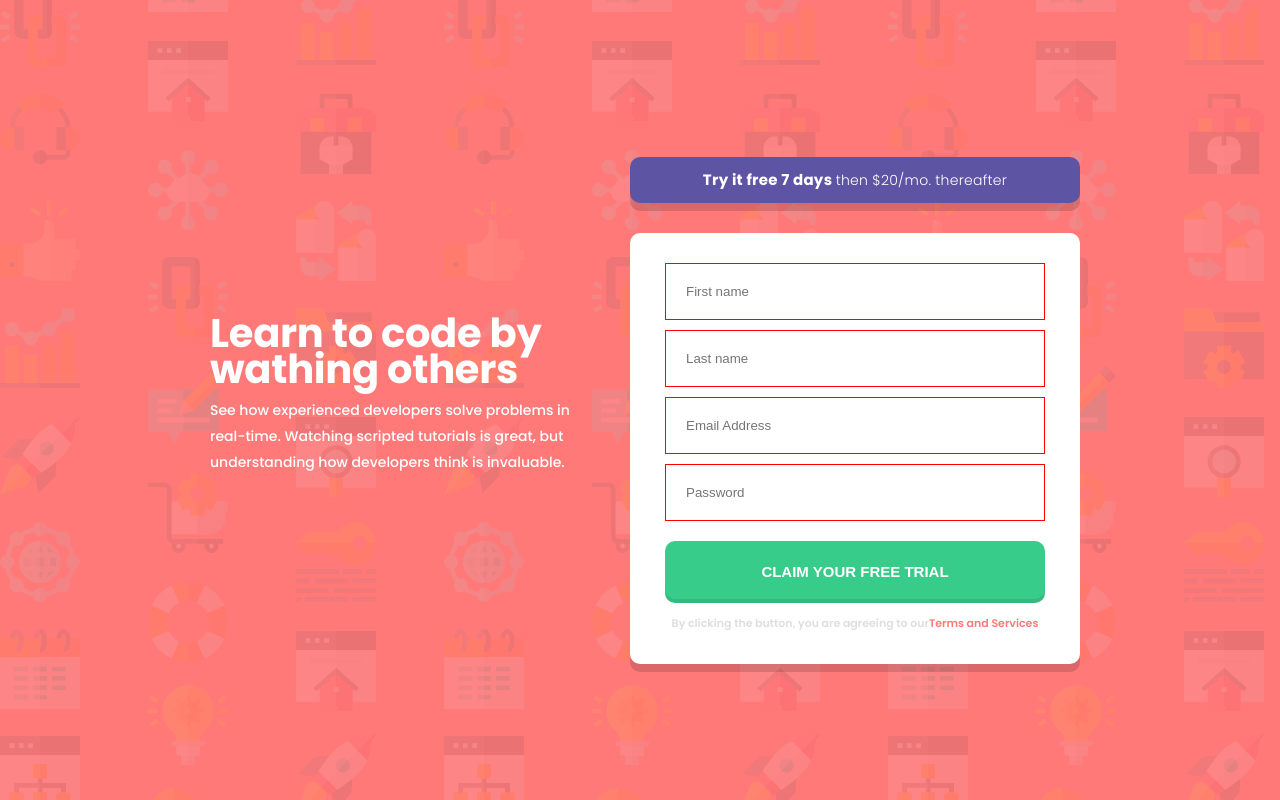
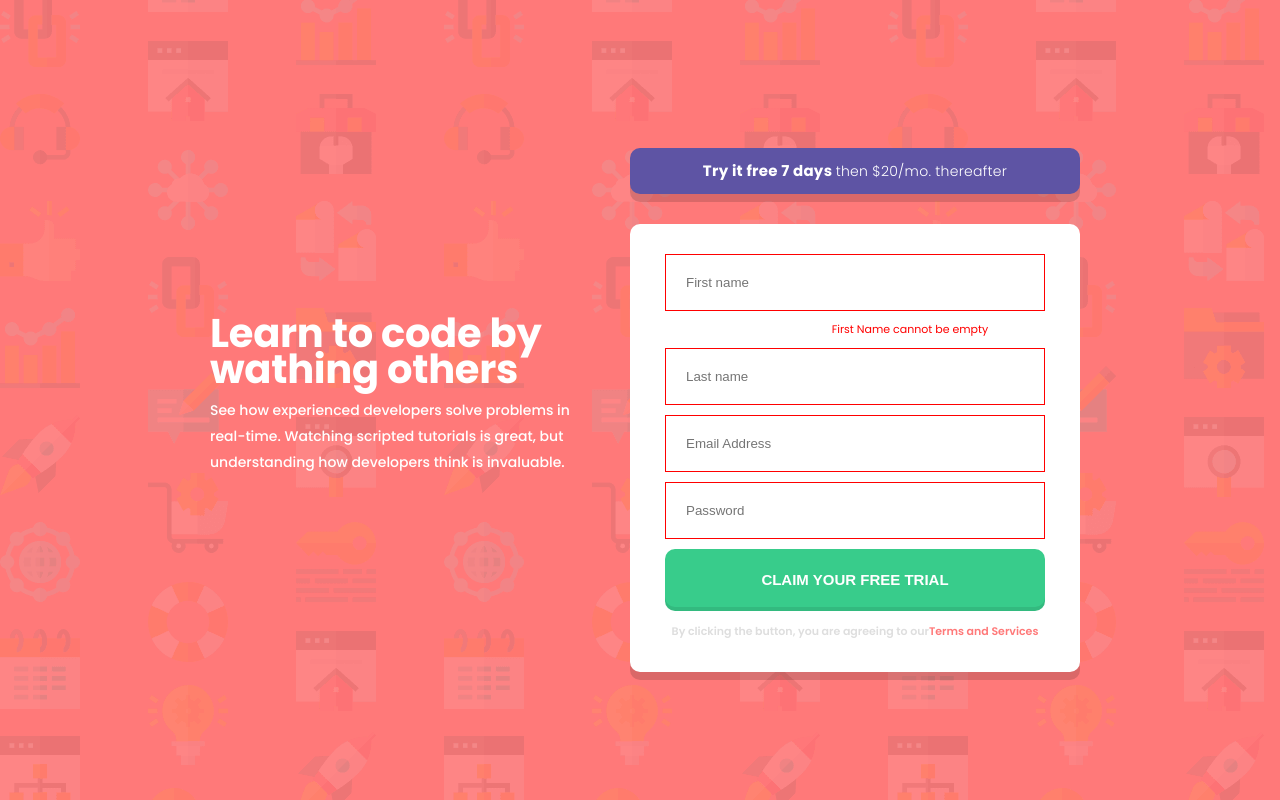
Before and after one commit to aniabaishvili/intro-component-with-sign-up-form, a React (Vite) app: page / in a window 1280 px wide. Both pictures are taken after a click on the button "CLAIM YOUR FREE TRIAL". Built offline with nearby package versions, Linux system fonts and the light colour scheme.

Commit message:
add firstname errormessage

```diff
--- a/src/components/SignUp.jsx
+++ b/src/components/SignUp.jsx
@@ -1,38 +1,35 @@
 import styled, { useTheme } from "styled-components";
 import { useState } from "react";
-import errorIcon from './../../public/images/icon-error.svg'
+import errorIcon from "./../../public/images/icon-error.svg";
 
 export default function SignUp() {
-  const [firstName,setFirstname] = useState("")
+  const [firstName, setFirstname] = useState("");
   const [firstNameError, setFirstNameError] = useState(false);
-  const [lastName, setLastName] = useState("")
+  const [lastName, setLastName] = useState("");
   const [lastNameError, setLastNameError] = useState(false);
-  const [email,setEmail] = useState("")
+  const [email, setEmail] = useState("");
   const [emailError, setEmailError] = useState(false);
-  const [errorMessage,setErrorMessage] = useState("")
-  const [password,setPassword] = useState("")
-  const [passwordError,setPasswordError] = useState(false);
+  const [errorMessage, setErrorMessage] = useState("");
+  const [password, setPassword] = useState("");
+  const [passwordError, setPasswordError] = useState(false);
 
   const handleSubmit = () => {
-     if(!firstName){
-      setFirstNameError (true)
-     }
-     if(!lastName){
-      setLastNameError(true)
-     }
-     if(!email){
-      setEmailError(true)
-     }
-     if (email && !validateEmail(email)) {
+    if (!firstName) {
+      setFirstNameError(true);
+    }
+    if (!lastName) {
+      setLastNameError(true);
+    }
+    if (!email) {
+      setEmailError(true);
+    }
+    if (email && !validateEmail(email)) {
       setEmailError(true);
     }
     if (!password) {
       setPasswordError(true);
-      setErrorMessage("cant be empty")
     }
-
-  }
-
+  };
 
   const validateEmail = (email) => {
     const emailRegex = /^[^\s@]+@[^\s@]+\.[^\s@]+$/;
@@ -44,11 +41,29 @@ export default function SignUp() {
         Try it free 7 days <span>then $20/mo. thereafter</span>
       </Price>
       <SignForm>
-        <Input placeholder="First name" onChange={(event) => setFirstname(event.target.value)} error={firstNameError} />
-        <Input placeholder="Last name" onChange={(event) => setLastName(event.target.value)} error={lastNameError} />
-        <Input placeholder="Email Address" onChange={(event) => setEmailError(event.target.value)} error={emailError}/>
-        <Input placeholder="Password" onChange={(event) => setPasswordError(event.target.value)} error={passwordError} />
-        <p>{setErrorMessage}</p>
+        <Input
+          placeholder="First name"
+          onChange={(event) => setFirstname(event.target.value)}
+          error={firstNameError}
+        />
+        {firstNameError && (
+          <ErrorMessage> First Name cannot be empty</ErrorMessage>
+        )}
+        <Input
+          placeholder="Last name"
+          onChange={(event) => setLastName(event.target.value)}
+          error={lastNameError}
+        />
+        <Input
+          placeholder="Email Address"
+          onChange={(event) => setEmailError(event.target.value)}
+          error={emailError}
+        />
+        <Input
+          placeholder="Password"
+          onChange={(event) => setPasswordError(event.target.value)}
+          error={passwordError}
+        />
         <Button onClick={handleSubmit}>CLAIM YOUR FREE TRIAL</Button>
         <Footer>
           By clicking the button, you are agreeing to our
@@ -58,7 +73,6 @@ export default function SignUp() {
     </SignStyles>
   );
 }
-
 
 const SignForm = styled.div`
   background-color: #fff;
@@ -78,6 +92,11 @@ const SignForm = styled.div`
   @media screen and (min-width: 980px) {
     width: 450px;
   }
+`;
+const ErrorMessage = styled.p`
+  color: red;
+  font-size: 11px;
+  padding-left: 110px;
 `;
 
 const Price = styled.h2`
@@ -113,7 +132,7 @@ export const SignStyles = styled.div``;
 export const Input = styled.input`
   width: 279px;
   padding: 20px;
-  border: ${props => props.error ? '1px solid red' : "1px solid white"};
+  border: ${(props) => (props.error ? "1px solid red" : "1px solid white")};
   @media screen and (min-width: 1440px) {
     width: 460px;
   }
```
